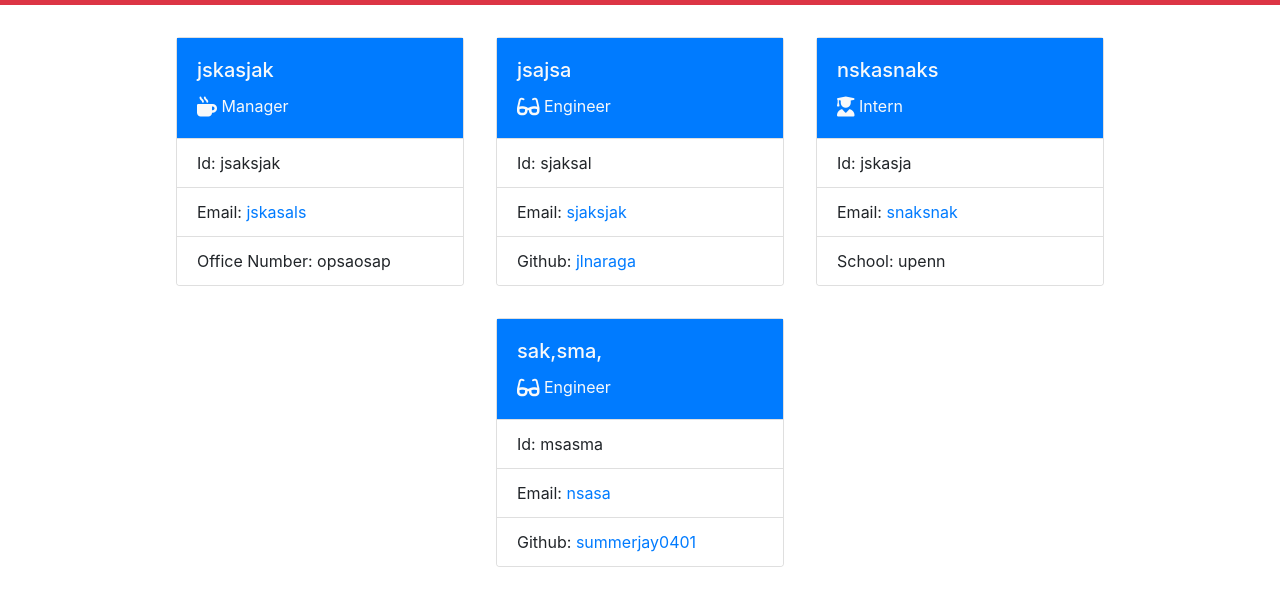
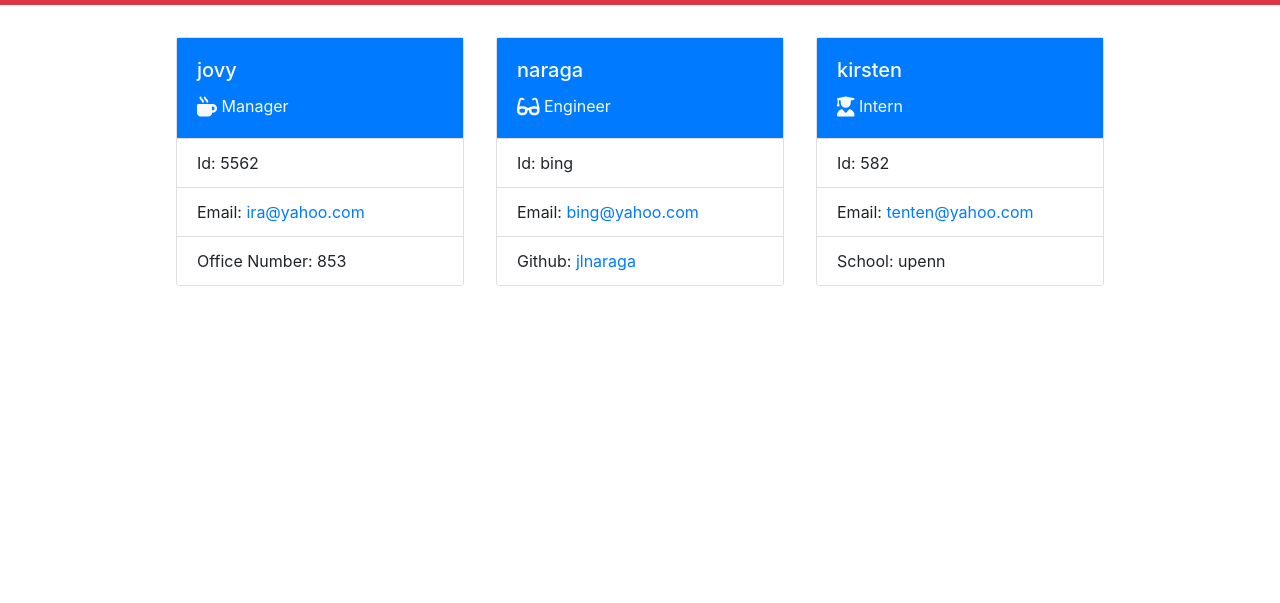
Before and after one commit to Jlnaraga/Jovy-team-profile-generator, a website: page dist/index.html in a window 1280 px wide. Shown: the part 51-654 px from the top of the page. Drawn offline with nearby package versions, Linux system fonts and the light colour scheme.

Commit message:
added readme file

```diff
--- a/dist/index.html
+++ b/dist/index.html
@@ -15,43 +15,33 @@
         <div class="container-fluid d-flex flex-wrap p-3 align-items-center justify-content-center">
             <div class="card m-3" style="width: 18rem;">
         <div class="card-body bg-primary text-light">
-        <h5 class="card-title">jskasjak</h5>
+        <h5 class="card-title">jovy</h5>
         <p class="card-text"> <i class="fa-solid fa-mug-hot fa-lg"></i> Manager</p>
         </div>
         <ul class="list-group list-group-flush">
-        <li class="list-group-item">Id: jsaksjak</li>
-        <li class="list-group-item">Email: <a href="#">jskasals</a></li>
-        <li class="list-group-item">Office Number: opsaosap</li>
+        <li class="list-group-item">Id: 5562</li>
+        <li class="list-group-item">Email: <a href="#">ira@yahoo.com</a></li>
+        <li class="list-group-item">Office Number: 853</li>
         </ul>
     </div><div class="card m-3" style="width: 18rem;">
         <div class="card-body bg-primary text-light">
-        <h5 class="card-title">jsajsa</h5>
+        <h5 class="card-title">naraga</h5>
         <p class="card-text"> <i class="fa-solid fa-glasses fa-lg"></i> Engineer</p>
         </div>
         <ul class="list-group list-group-flush">
-        <li class="list-group-item">Id: sjaksal</li>
-        <li class="list-group-item">Email: <a href="#">sjaksjak</a></li>
+        <li class="list-group-item">Id: bing</li>
+        <li class="list-group-item">Email: <a href="#">bing@yahoo.com</a></li>
         <li class="list-group-item">Github: <a href="https://github.com/jlnaraga" target=”_blank”>jlnaraga</a></li>
         </ul>
     </div><div class="card m-3" style="width: 18rem;">
         <div class="card-body bg-primary text-light">
-        <h5 class="card-title">nskasnaks</h5>
+        <h5 class="card-title">kirsten</h5>
         <p class="card-text"> <i class="fa-solid fa-user-graduate fa-lg"></i> Intern</p>
         </div>
         <ul class="list-group list-group-flush">
-        <li class="list-group-item">Id: jskasja</li>
-        <li class="list-group-item">Email: <a href="#">snaksnak</a></li>
+        <li class="list-group-item">Id: 582</li>
+        <li class="list-group-item">Email: <a href="#">tenten@yahoo.com</a></li>
         <li class="list-group-item">School: upenn</li>
-        </ul>
-    </div><div class="card m-3" style="width: 18rem;">
-        <div class="card-body bg-primary text-light">
-        <h5 class="card-title">sak,sma,</h5>
-        <p class="card-text"> <i class="fa-solid fa-glasses fa-lg"></i> Engineer</p>
-        </div>
-        <ul class="list-group list-group-flush">
-        <li class="list-group-item">Id: msasma</li>
-        <li class="list-group-item">Email: <a href="#">nsasa</a></li>
-        <li class="list-group-item">Github: <a href="https://github.com/summerjay0401" target=”_blank”>summerjay0401</a></li>
         </ul>
     </div>
         </div>
```
Also changed, not shown: README.md, assets/screenshots/Jovy-team-profile-generator_dist_index.html(full screen).png (added), assets/screenshots/Jovy-team-profile-generator_dist_index.html(iPad Mini-responsive).png (added).
